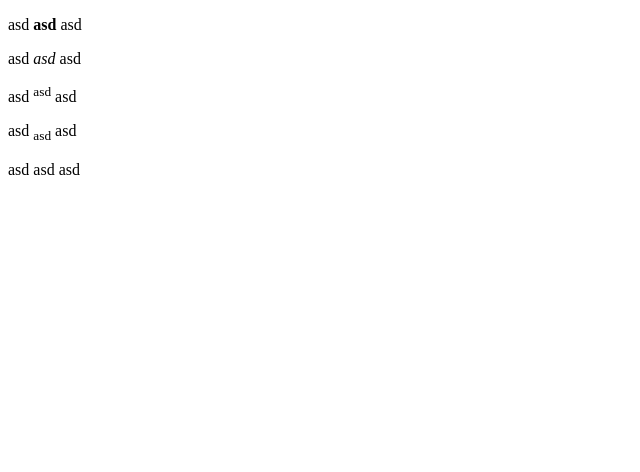
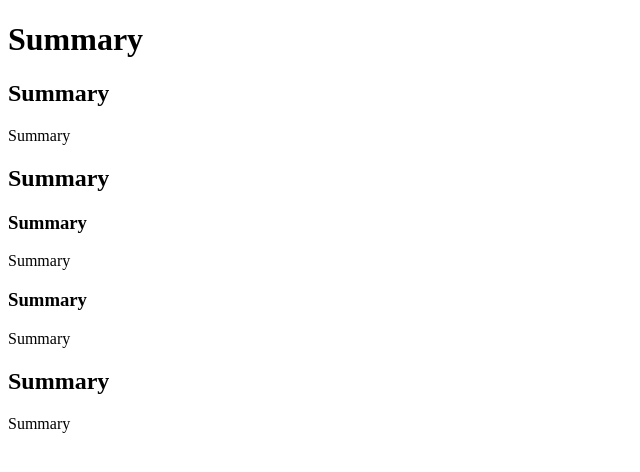
Before and after one commit to mele-dev/desafio-html, a plain HTML site: page index.html in a window 1280 px wide. Shown: the whole page, without its empty margins (0-640 px from the left). Drawn offline with Linux system fonts and the light colour scheme.

Commit message:
html ej5

```diff
--- a/index.html
+++ b/index.html
@@ -7,31 +7,25 @@
 </head>
 
 <body>
-    <p>
-        asd
-        <strong>asd</strong>
-        asd
-    </p>
-    <p>
-        asd
-        <em>asd</em>
-        asd
-    </p>
-    <p>
-        asd
-        <sup>asd</sup>
-        asd
-    </p>
-    <p>
-        asd
-        <sub>asd</sub>
-        asd
-    </p>
-    <p>
-        asd
-        <span>asd</span>
-        asd
-    </p>
+    <h1>Summary</h1>
+
+    <h2>Summary</h2>
+
+    <p>Summary</p>
+
+    <h2>Summary</h2>
+
+    <h3>Summary</h3>
+
+    <p>Summary</p>
+
+    <h3>Summary</h3>
+
+    <p>Summary</p>
+
+    <h2>Summary</h2>
+
+    <p>Summary</p>
 </body>
 
 </html>
```
